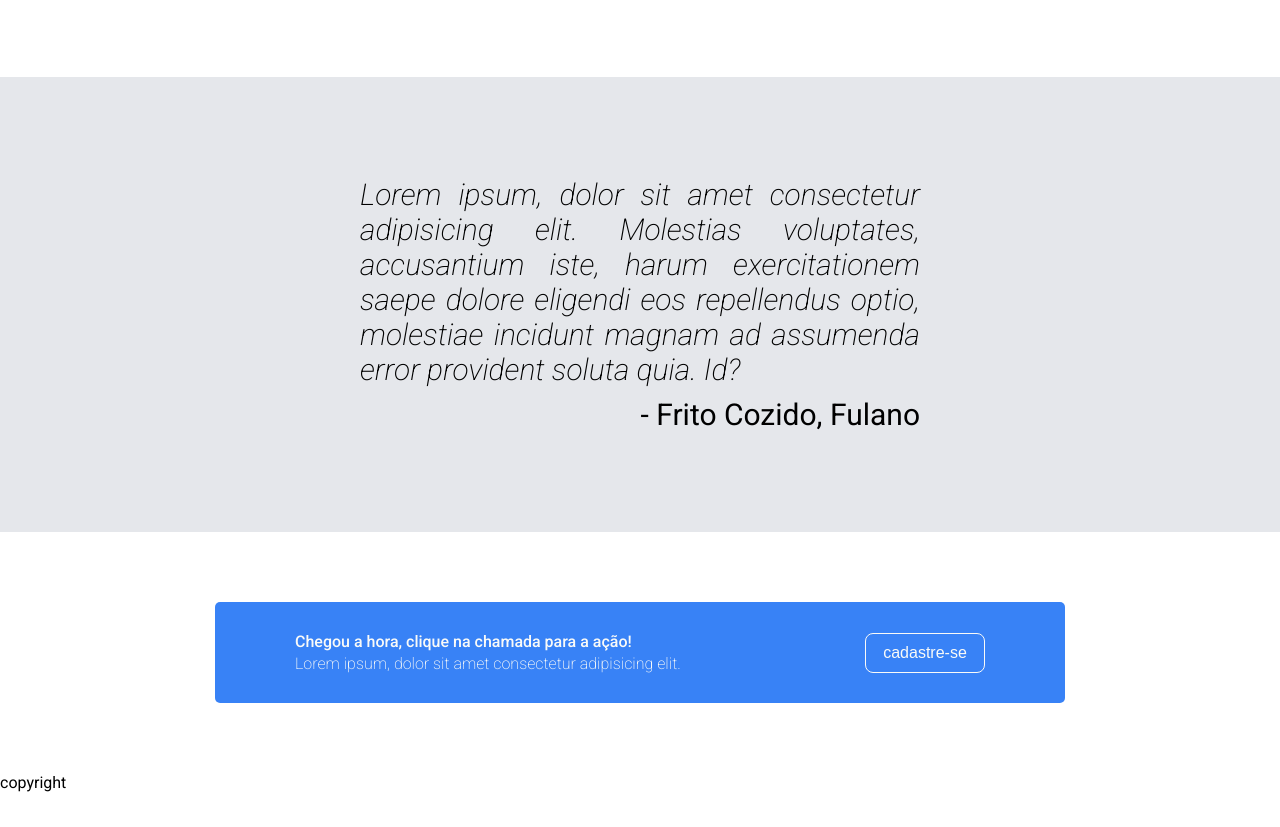
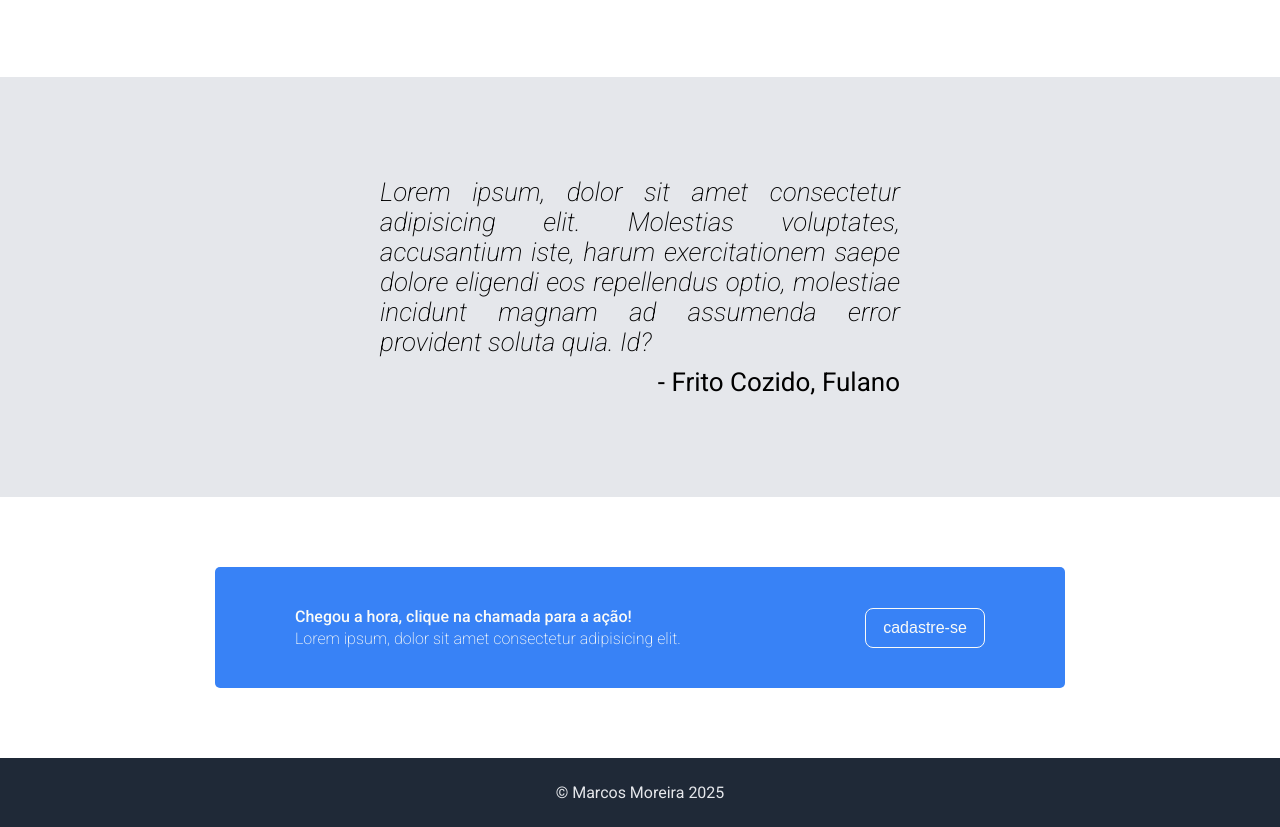
Before and after one commit to Marcos-Moreira5112/projeto_landing_page, a plain HTML site: page index.html in a window 1280 px wide. Shown: the part 641-1468 px from the top of the page. Before the commit the page ends 1433 px from the top, so only its background shows below. Drawn offline with Linux system fonts and the light colour scheme.

Commit message:
Projeto semi-pronto

```diff
--- a/index.html
+++ b/index.html
@@ -78,7 +78,7 @@
     </div>
 
     <footer>
-        <p>copyright</p>
+        <p>&copy; Marcos Moreira 2025</p>
     </footer>
 
 </body>
--- a/style.css
+++ b/style.css
@@ -152,7 +152,7 @@ blockquote {
     justify-content: center;
     align-items: center;
     background-color: #e5e7eb;
-    font: 200 30px "Roboto", sans-serif;
+    font: 200 26px "Roboto", sans-serif;
     font-weight: light;
 }
 
@@ -162,7 +162,7 @@ blockquote {
     max-width: 600px;
     width: 100%;
     flex-flow: column nowrap;
-    padding: 100px 20px;
+    padding: 100px 40px;
 }
 
 blockquote .quote {
@@ -199,7 +199,7 @@ blockquote .author strong {
     align-items: center;
     max-width: 90%;
     width: 690px;
-    padding: 30px 0px;
+    padding: 40px 0px;
     gap: 15px;
 }
 
@@ -236,3 +236,17 @@ blockquote .author strong {
 .callact input:active {
     box-shadow: 0px 0px 3px rgba(0, 0, 0, 0.600);
 }
+
+/* ------------------footer area------------------ */
+
+footer {
+    display: flex;
+    justify-content: center;
+    align-items: center;
+    background-color: #1f2937;
+}
+
+footer > p {
+    padding: 25px;
+    color: #e5e7eb;
+}
```
